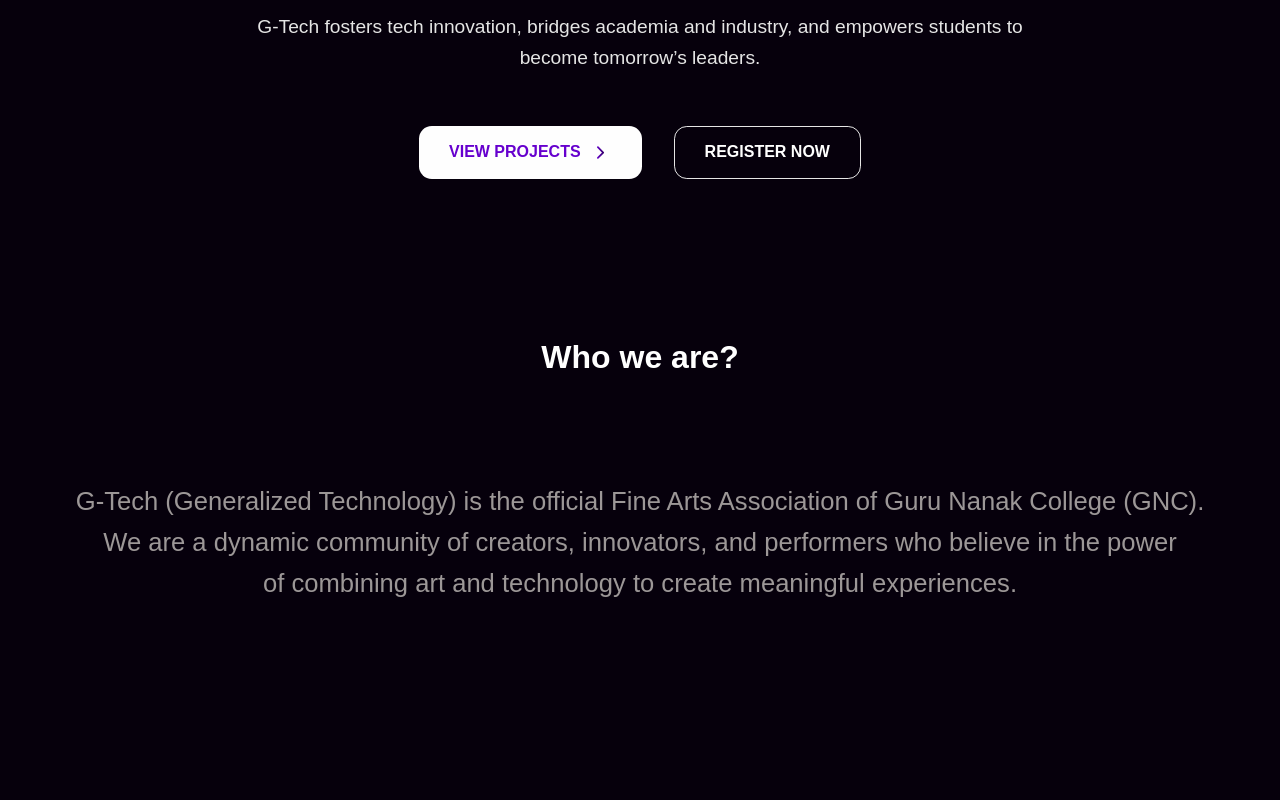
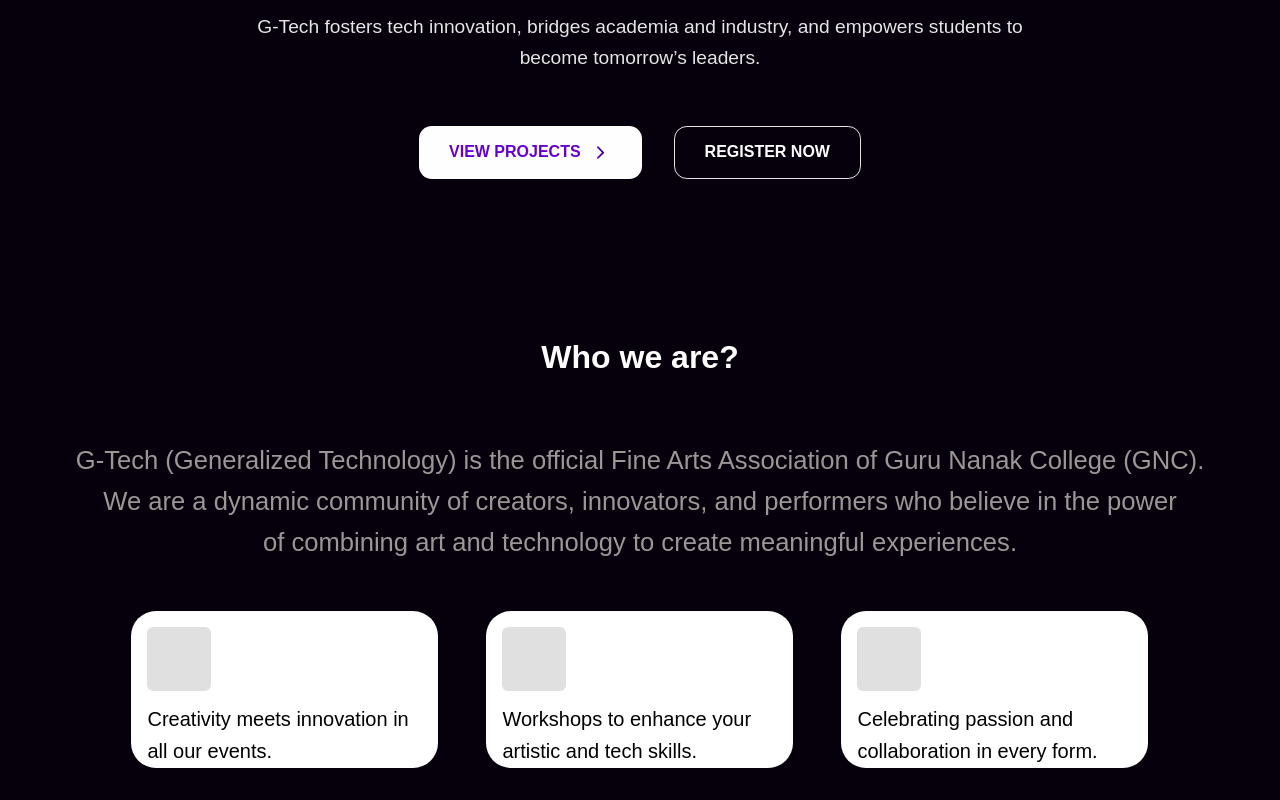
Before and after one commit to rakeshkanna-rk/gtech, a Nuxt app: page / in a window 1280 px wide. Shown: the part 440-1240 px from the top of the page. Before the commit the page ends 1076 px from the top, so only its background shows below. Built offline with nearby package versions, Linux system fonts and the light colour scheme.

Commit message:
added nice cards for who are we

```diff
--- /dev/null
+++ b/components/Card.vue
@@ -0,0 +1,46 @@
+<template>
+  <div class="cardContainer">
+    <h3 class="cardTitle">{{ title }}</h3>
+    <p class="cardText">{{ text }}</p>
+  </div>
+</template>
+
+<script setup>
+defineProps({
+  title: {
+    type: String,
+    required: true,
+  },
+  text: {
+    type: String,
+    required: true,
+  },
+});
+</script>
+
+<style scoped>
+.cardContainer {
+  padding: 1rem;
+  border-radius: 0.75rem;
+  box-shadow: 0 4px 12px rgba(0, 0, 0, 0.1);
+  background-color: white;
+  max-width: 400px;
+  margin: 1rem auto;
+  transition: transform 0.2s ease;
+}
+
+.cardContainer:hover {
+  transform: translateY(-5px);
+}
+
+.cardTitle {
+  font-size: 1.5rem;
+  margin-bottom: 0.5rem;
+  color: #333;
+}
+
+.cardText {
+  font-size: 1rem;
+  color: #666;
+}
+</style>
--- a/components/WhoWeAre.vue
+++ b/components/WhoWeAre.vue
@@ -11,6 +11,22 @@
         believe in the power
       </p>
       <p>of combining art and technology to create meaningful experiences.</p>
+
+      <!-- Small cards row -->
+      <div class="card-row">
+        <div class="info-card">
+          <div class="icon-placeholder"></div>
+          <p>Creativity meets innovation in all our events.</p>
+        </div>
+        <div class="info-card">
+          <div class="icon-placeholder"></div>
+          <p>Workshops to enhance your artistic and tech skills.</p>
+        </div>
+        <div class="info-card">
+          <div class="icon-placeholder"></div>
+          <p>Celebrating passion and collaboration in every form.</p>
+        </div>
+      </div>
     </div>
   </div>
 </template>
@@ -30,13 +46,43 @@
 
 h2 {
   font-size: 2rem;
-  margin-bottom: 3.3em;
+  margin-bottom: 2em;
 }
 
 p {
   color: rgb(156, 151, 151);
-  /* color: gray; */
   font-size: 1.6rem;
   line-height: 1.6;
 }
+
+.card-row {
+  display: flex;
+  justify-content: center;
+  gap: 3rem;
+  margin-top: 3rem;
+}
+
+.info-card p {
+  color: black;
+  font-size: 20px;
+}
+
+.info-card {
+  background-color: white;
+  height: 125px;
+  width: 275px;
+  border-radius: 25px;
+  padding: 1rem;
+  text-align: left;
+  box-shadow: 0 2px 8px rgba(0, 0, 0, 0.1);
+  position: relative;
+}
+
+.icon-placeholder {
+  width: 64px;
+  height: 64px;
+  background-color: #e0e0e0;
+  border-radius: 6px;
+  margin-bottom: 0.75rem;
+}
 </style>
```
